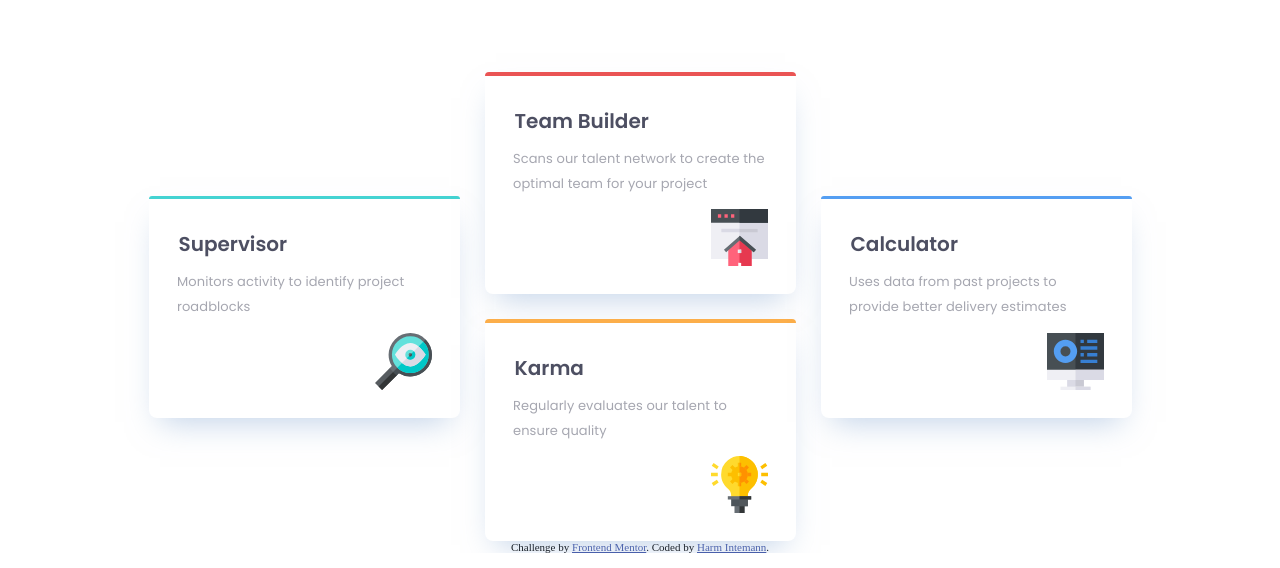
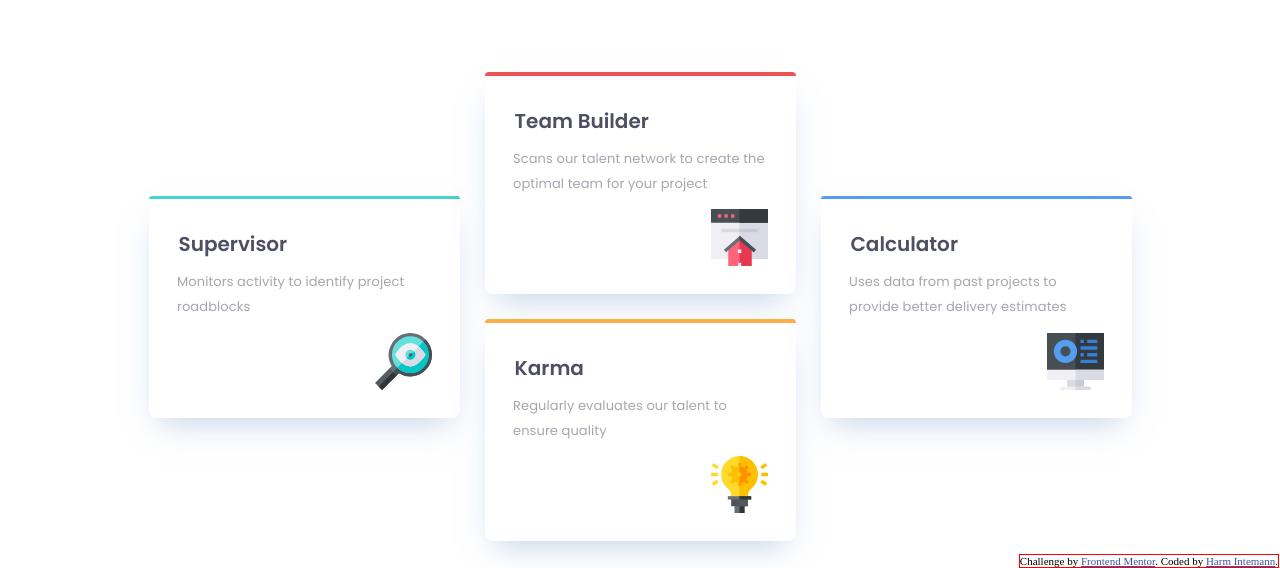
Before and after one commit to ghintema/FrontEndMentor_Four-Card-Feature-Section-Master, a plain HTML site: page index.html in a window 1280 px wide. Shown: the part 265-833 px from the top of the page. Drawn offline with Linux system fonts and the light colour scheme.

Commit message:
Ready to submitt

```diff
--- a/index.html
+++ b/index.html
@@ -99,13 +99,18 @@
 		bottom:28px;
 		right:28px;
 	}
+	footer{
+		border:1px solid red;
+		position:absolute;
+		right:1px;
 
+	}
 	@media (min-width:762px) {
 		div.wrapper{
 			display:grid;
-			grid-template-columns: repeat(3,311px)
-			grid-template-rows:repeat(4,222px);
-			grid-gap:25px;
+			grid-template-columns: repeat(3,auto);
+			grid-template-rows:repeat(4,111px);
+			grid-gap:12.5px 25px;
 			justify-content:center;
 		}
 		div[class^="card"] {
```
